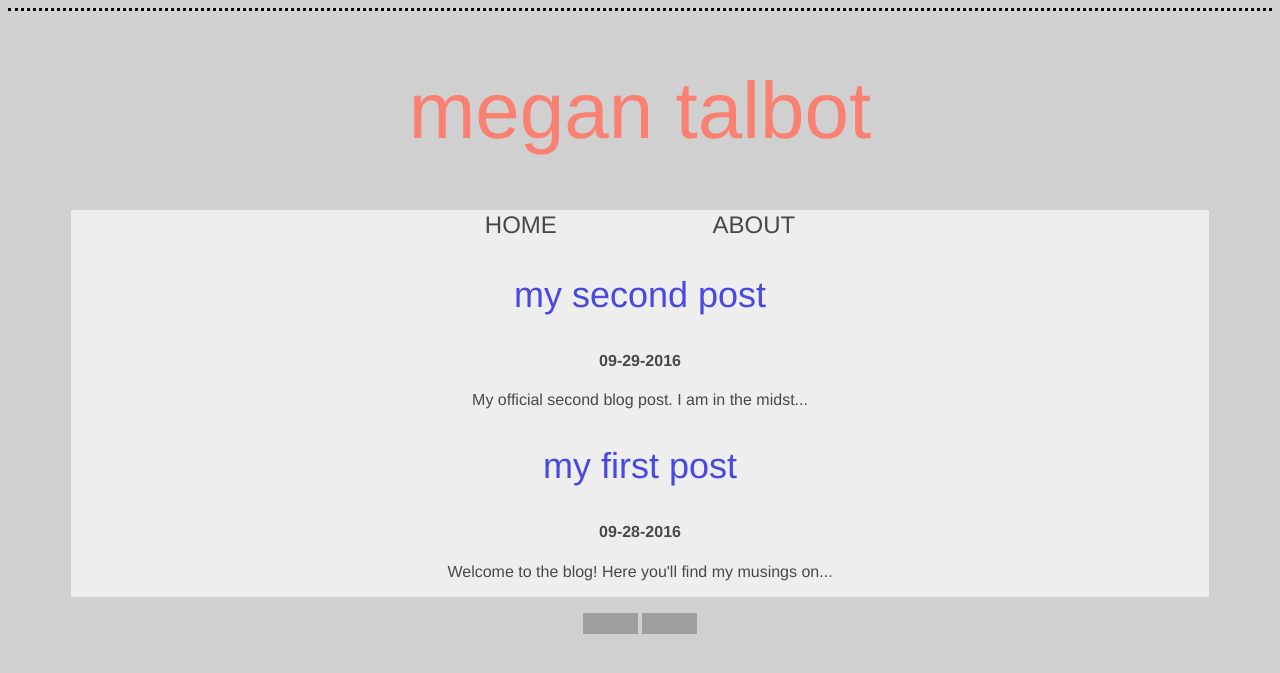
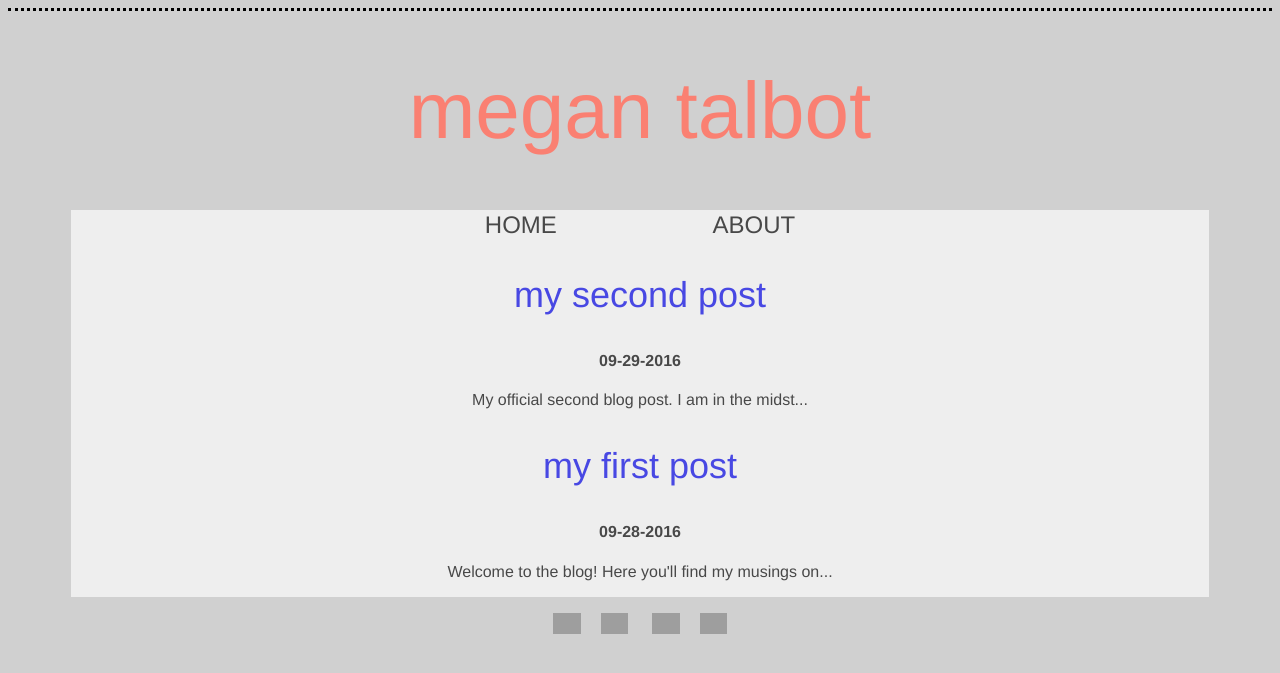
Before and after one commit to meganft/meganft.github.io, a Jekyll site: the page built from index.html, in a window 1280 px wide. Shown: the top 673 px of the page. Built offline with Jekyll 4.4.1, drawn with Linux system fonts in a browser that asks for light colours; grey boxes are pictures that could not be loaded.

Commit message:
Update footer icons

```diff
--- a/_includes/footer.html
+++ b/_includes/footer.html
@@ -2,7 +2,7 @@
   </body>
   <footer>
   <p id="footer">
-  				<a href="mailto:meganftalbot@gmail.com"><img src="https://openclipart.org/image/2400px/svg_to_png/216531/Mail-Icon-White-on-Grey.png" width= "28"; margin-right= "5px"; ></a><a href="https://www.linkedin.com/in/megan-talbot" ><img src="http://image.flaticon.com/icons/svg/34/34227.svg" width = "27"; margin-right="5px"; ></a><a href="https://twitter.com/megantalbot">
-          <img src="https://cdn3.iconfinder.com/data/icons/free-social-icons/67/twitter_circle_black-512.png" width= "28"; ></a><a href="https://github.com/meganft"><img src="http://image.flaticon.com/icons/svg/25/25231.svg" width= "27"></a>
+  				<a href="mailto:meganftalbot@gmail.com"><img src="https://openclipart.org/image/2400px/svg_to_png/216531/Mail-Icon-White-on-Grey.png" width= "28"; style="margin:0px 10px" ></a><a href="https://www.linkedin.com/in/megan-talbot" ><img src="http://image.flaticon.com/icons/svg/34/34227.svg" width = "27"; style="margin:0px 10px"; ></a><a href="https://twitter.com/megantalbot">
+          <img src="https://cdn3.iconfinder.com/data/icons/free-social-icons/67/twitter_circle_black-512.png" width= "28"; style="margin:0px 10px"; ></a><a href="https://github.com/meganft"><img src="http://image.flaticon.com/icons/svg/25/25231.svg" width= "27"; style="margin:0px 10px";></a>
 </footer>
 </html>
```
